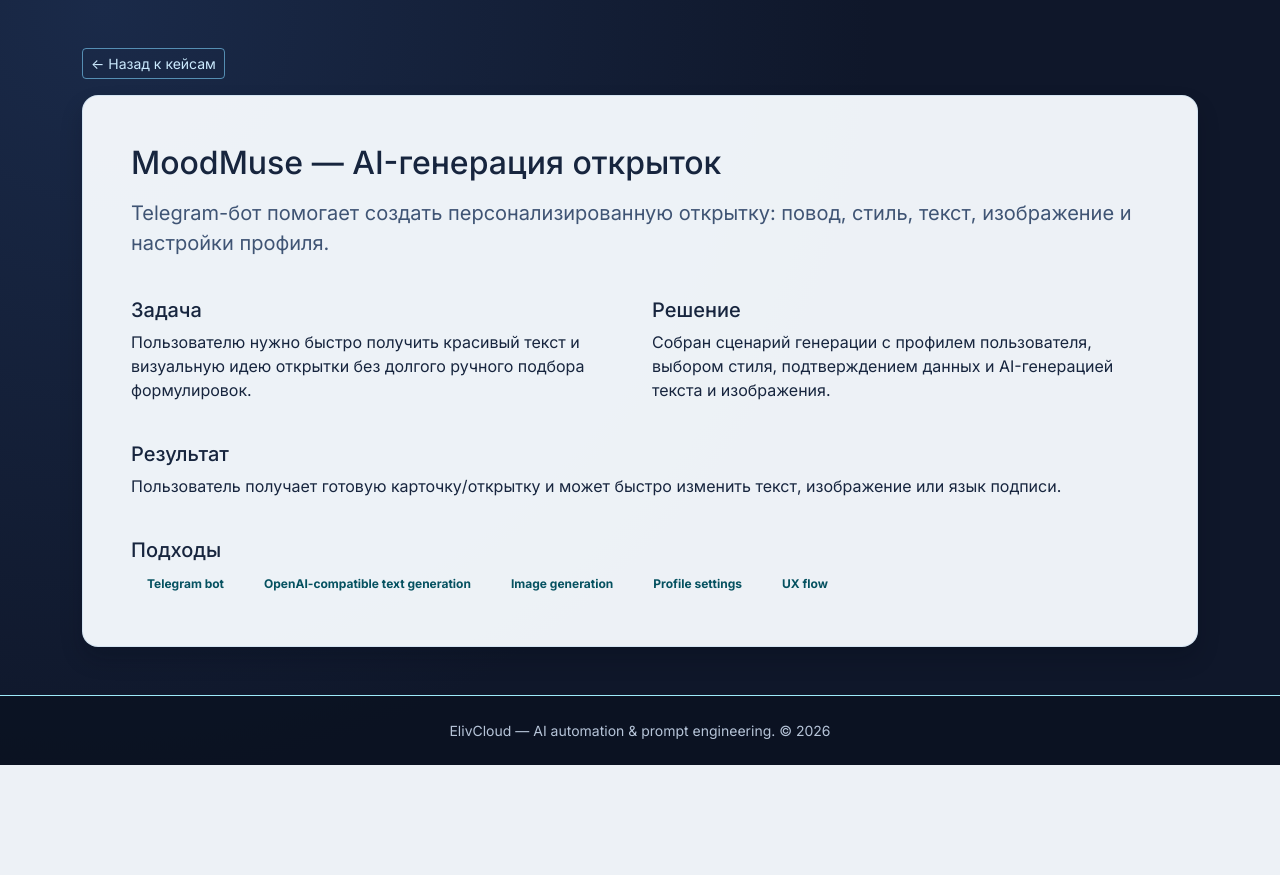
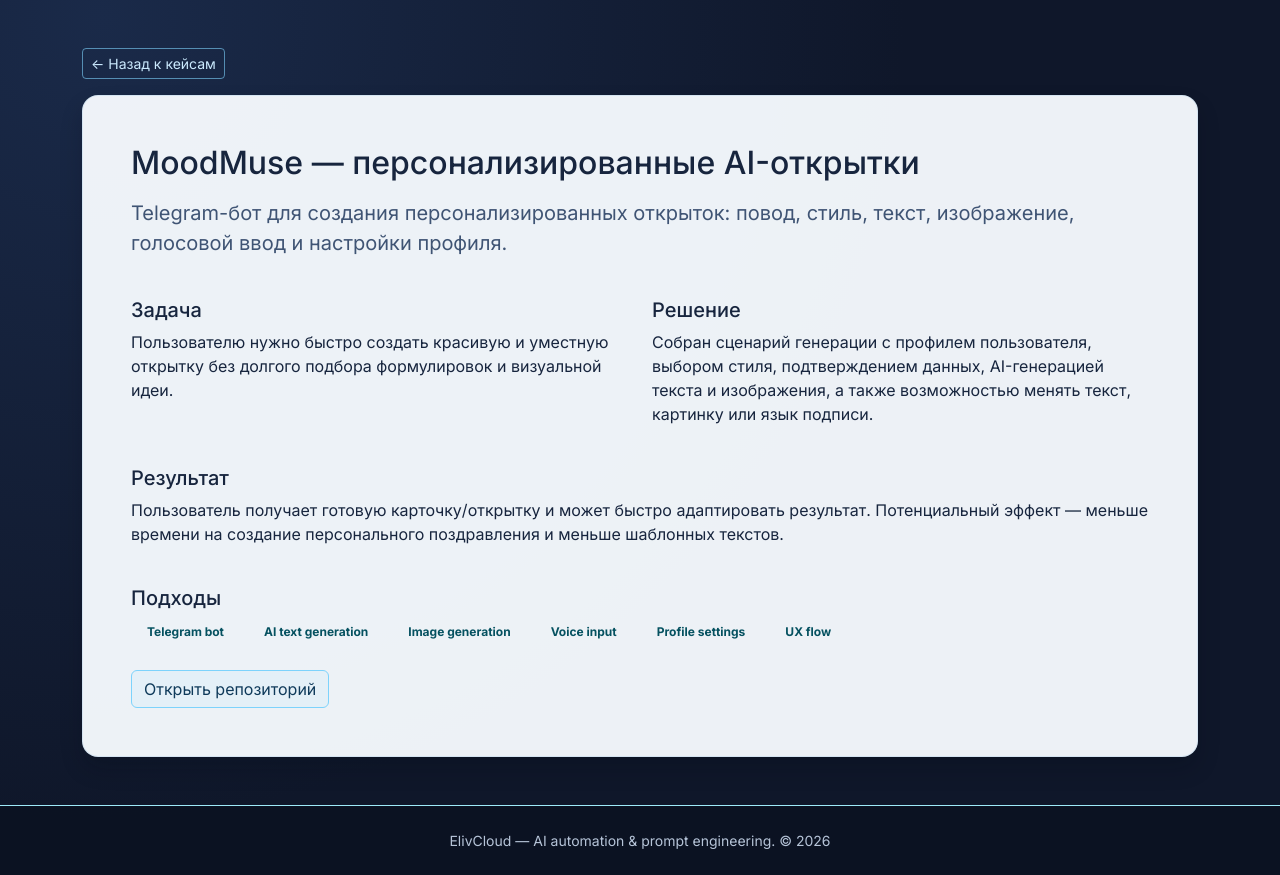
Before and after one commit to eliv1982/elivcloud-flask-site, a Flask app: page /cases/moodmuse in a window 1280 px wide. Shown: the part 57-932 px from the top of the page. Before the commit the page ends 822 px from the top, so only its background shows below. Run offline with Flask 3, Linux system fonts and the light colour scheme.

Commit message:
Update portfolio cases and value messaging

```diff
--- a/app.py
+++ b/app.py
@@ -44,79 +44,111 @@ logger = logging.getLogger("elivcloud")
 
 CASES_DATA = [
     {
-        "slug": "review-analysis",
-        "title": "AI-анализ отзывов клиентов",
-        "summary": "Помощник анализирует отзывы, выделяет частые темы, тональность, срочные обращения и помогает подготовить черновики ответов клиентам.",
-        "task": "У бизнеса есть отзывы из разных источников. Их сложно читать вручную, негатив может теряться, а ответы занимают много времени.",
-        "solution": "AI-помощник принимает текст отзыва, определяет тему, тональность, важные детали и предлагает черновик ответа.",
-        "result": "Команда быстрее видит повторяющиеся проблемы, спокойнее отвечает клиентам и получает краткую картину по качеству сервиса.",
+        "slug": "customer-review-mcp",
+        "title": "Customer Review MCP Assistant",
+        "summary": "AI-ассистент для мониторинга отзывов клиентов: помогает находить негатив, смотреть статистику, добавлять новые отзывы и готовить черновики ответов через MCP-style архитектуру.",
+        "task": "У малого бизнеса отзывы и клиентские сообщения могут накапливаться в разных местах. Негатив легко пропустить, а подготовка спокойных ответов занимает время.",
+        "solution": "Собран Telegram-ассистент с отдельным MCP-style FastAPI server, SQLite-хранилищем, LLM-router и набором инструментов: поиск отзывов, негативные отзывы, статистика, добавление отзыва, черновик ответа и калькулятор.",
+        "result": "Бизнес быстрее видит проблемные отзывы, не теряет срочные обращения и получает основу для спокойной коммуникации с клиентами. Потенциальный эффект — меньше ручного просмотра отзывов и быстрее реакция на негатив.",
         "approaches": [
-            "Prompt engineering",
-            "Structured output",
-            "Text classification",
-            "AI-assisted response drafting",
+            "MCP-style architecture",
+            "Telegram bot",
+            "FastAPI",
+            "SQLite analytics",
+            "LLM tool routing",
+            "JSON Schema tools",
+            "AI reply drafts",
         ],
+        "repo_url": "https://github.com/eliv1982/customer-review-mcp-assistant",
+    },
+    {
+        "slug": "legal-rag-assistant",
+        "title": "Legal RAG Assistant — независимые гарантии",
+        "summary": "RAG-ассистент по независимым гарантиям: помогает искать ответы в юридических материалах и формировать source-aware ответы с опорой на документы.",
+        "task": "Юридические материалы объёмные, а быстрый поиск по нормам, практике и условиям гарантий требует времени и аккуратности.",
+        "solution": "Собран web MVP и CLI RAG-ассистента: поиск по базе документов, генерация ответа с опорой на найденный контекст, логирование взаимодействий и базовые метрики.",
+        "result": "Пользователь быстрее получает предварительный ответ по материалам и видит, на какие источники он опирается. Потенциальный эффект — меньше времени на первичный поиск и структурирование информации.",
+        "approaches": [
+            "RAG",
+            "ChromaDB",
+            "OpenAI API",
+            "FastAPI",
+            "SQLite logging",
+            "Source-aware answers",
+            "Docker deployment",
+        ],
+        "repo_url": "https://github.com/eliv1982/rag-assistant-independent-guarantees",
+    },
+    {
+        "slug": "ai-agent-toolbox",
+        "title": "AI Agent Toolbox",
+        "summary": "Локальный AI-агент с набором инструментов: поиск, погода, валюты, криптовалюты, QR-коды, работа с файлами, память, напоминания, калькулятор и анализ текста.",
+        "task": "Пользователю нужен единый помощник, который может не только отвечать текстом, но и вызывать конкретные инструменты под задачу.",
+        "solution": "Собран учебно-портфолио проект на OpenAI/LangChain с CLI и Streamlit web-интерфейсом, 11 инструментами, памятью, логами и preview/download артефактов.",
+        "result": "Проект показывает, как AI-ассистент может работать как практический toolbox, а не просто чат. Потенциальный эффект — объединение нескольких мелких рабочих сценариев в одном интерфейсе.",
+        "approaches": [
+            "LangChain",
+            "OpenAI-compatible LLM",
+            "Streamlit",
+            "Tool calling",
+            "Local memory",
+            "Logs",
+            "Artifacts",
+        ],
+        "repo_url": "https://github.com/eliv1982/ai-agent-toolbox-homework",
     },
     {
         "slug": "weather-teller",
-        "title": "Telegram-бот с AI-пояснениями погоды",
-        "summary": "Telegram-бот помогает получать прогноз, сравнивать локации и источники данных, а также показывает краткие AI-пояснения простым языком.",
-        "task": "Пользователю нужно быстро понимать прогноз без перегруза цифрами и сложными формулировками.",
-        "solution": "Собран Telegram-бот с погодными сценариями, сохранёнными локациями, сравнением прогнозов и AI-текстами.",
-        "result": "Пользователь получает понятный прогноз и может сравнивать данные без ручного поиска в разных сервисах.",
+        "title": "Weather Teller — Telegram-бот с AI-пояснениями погоды",
+        "summary": "Telegram-бот для прогноза погоды, сохранённых локаций, подписок, сравнения прогнозов и кратких AI-пояснений простым языком.",
+        "task": "Пользователю нужно быстро понимать прогноз без перегруза цифрами, сложными формулировками и ручного сравнения разных локаций.",
+        "solution": "Собран Telegram-бот с погодными сценариями, OpenWeather API, PostgreSQL, Docker, сохранёнными локациями, подписками, сравнением и AI-текстами.",
+        "result": "Пользователь получает понятный прогноз, может сохранять локации и получать регулярные уведомления. Потенциальный эффект — меньше ручного поиска и больше практической пользы от погодных данных.",
         "approaches": [
             "Telegram bot",
-            "API integration",
+            "OpenWeather API",
             "PostgreSQL",
             "Docker",
+            "API integration",
             "AI wording",
-            "Weather data processing",
+            "Notifications",
         ],
-    },
-    {
-        "slug": "rag-assistant",
-        "title": "RAG-ассистент по базе знаний и документам",
-        "summary": "Ассистент помогает искать ответы в документах и базе знаний, сохраняя связь ответа с источниками.",
-        "task": "В документах много информации, но вручную искать нужные фрагменты долго и неудобно.",
-        "solution": "Проектируется RAG-подход: загрузка материалов, поиск релевантных фрагментов, генерация ответа с опорой на найденный контекст.",
-        "result": "Пользователь быстрее получает ответ по материалам и видит, на какие источники он опирается.",
-        "approaches": [
-            "RAG",
-            "Embeddings",
-            "Vector search",
-            "Source-aware answers",
-            "Insufficient-basis mode",
-        ],
-    },
-    {
-        "slug": "kitchen-helper",
-        "title": "Kitchen Helper AI Assistant",
-        "summary": "AI-помощник помогает составить простой план ужина из продуктов, которые уже есть дома.",
-        "task": "Пользователю нужно быстро получить понятный и практичный план без сложных рецептов и лишних покупок.",
-        "solution": "Подготовлены управляемые промпты, JSON-формат ответа и проверка структуры результата.",
-        "result": "Получается стабильный структурированный ответ, который можно использовать как основу функции Telegram-бота.",
-        "approaches": [
-            "Prompt iteration",
-            "JSON output",
-            "Validation",
-            "Python script",
-            "Telegram bot foundation",
-        ],
+        "repo_url": "https://github.com/eliv1982/weather_teller_bot",
     },
     {
         "slug": "moodmuse",
-        "title": "MoodMuse — AI-генерация открыток",
-        "summary": "Telegram-бот помогает создать персонализированную открытку: повод, стиль, текст, изображение и настройки профиля.",
-        "task": "Пользователю нужно быстро получить красивый текст и визуальную идею открытки без долгого ручного подбора формулировок.",
-        "solution": "Собран сценарий генерации с профилем пользователя, выбором стиля, подтверждением данных и AI-генерацией текста и изображения.",
-        "result": "Пользователь получает готовую карточку/открытку и может быстро изменить текст, изображение или язык подписи.",
+        "title": "MoodMuse — персонализированные AI-открытки",
+        "summary": "Telegram-бот для создания персонализированных открыток: повод, стиль, текст, изображение, голосовой ввод и настройки профиля.",
+        "task": "Пользователю нужно быстро создать красивую и уместную открытку без долгого подбора формулировок и визуальной идеи.",
+        "solution": "Собран сценарий генерации с профилем пользователя, выбором стиля, подтверждением данных, AI-генерацией текста и изображения, а также возможностью менять текст, картинку или язык подписи.",
+        "result": "Пользователь получает готовую карточку/открытку и может быстро адаптировать результат. Потенциальный эффект — меньше времени на создание персонального поздравления и меньше шаблонных текстов.",
         "approaches": [
             "Telegram bot",
-            "OpenAI-compatible text generation",
+            "AI text generation",
             "Image generation",
+            "Voice input",
             "Profile settings",
             "UX flow",
         ],
+        "repo_url": "https://github.com/eliv1982/moodmuse-bot",
+    },
+    {
+        "slug": "open-model-tone-finetuning",
+        "title": "Open Model Tone Fine-tuning",
+        "summary": "LoRA fine-tuning открытой русскоязычной модели под спокойный tone of voice для бизнес-коммуникации, клиентского сервиса и AI-автоматизации.",
+        "task": "Малому бизнесу и командам поддержки важно отвечать клиентам в едином стиле: спокойно, понятно, без давления, жаргона и случайных формулировок.",
+        "solution": "Подготовлен собственный датасет из 100 пар instruction/output на русском языке, реализовано обучение LoRA-адаптера поверх открытой модели и демонстрационный inference для сравнения baseline и версии с LoRA.",
+        "result": "Кейс показывает полный цикл адаптации стиля модели: от датасета до проверки результата. Потенциальный эффект — более единый tone of voice в клиентских ответах и меньше ручной правки типовых сообщений.",
+        "approaches": [
+            "LoRA fine-tuning",
+            "Hugging Face Transformers",
+            "PEFT",
+            "PyTorch",
+            "Russian dataset",
+            "Baseline vs LoRA comparison",
+            "Tone of voice",
+        ],
+        "repo_url": "https://github.com/eliv1982/open-model-tone-finetuning",
     },
 ]
 
--- a/templates/case_detail.html
+++ b/templates/case_detail.html
@@ -30,6 +30,14 @@
           <span class="badge text-bg-info-subtle text-info-emphasis px-3 py-2">{{ item }}</span>
         {% endfor %}
       </div>
+
+      {% if case.repo_url %}
+      <div class="mt-4">
+        <a href="{{ case.repo_url }}" class="btn btn-outline-info" target="_blank" rel="noopener noreferrer">
+          Открыть репозиторий
+        </a>
+      </div>
+      {% endif %}
     </div>
   </article>
 </section>
```
Also changed, not shown: templates/index.html (+19 -18 lines), README.md.
